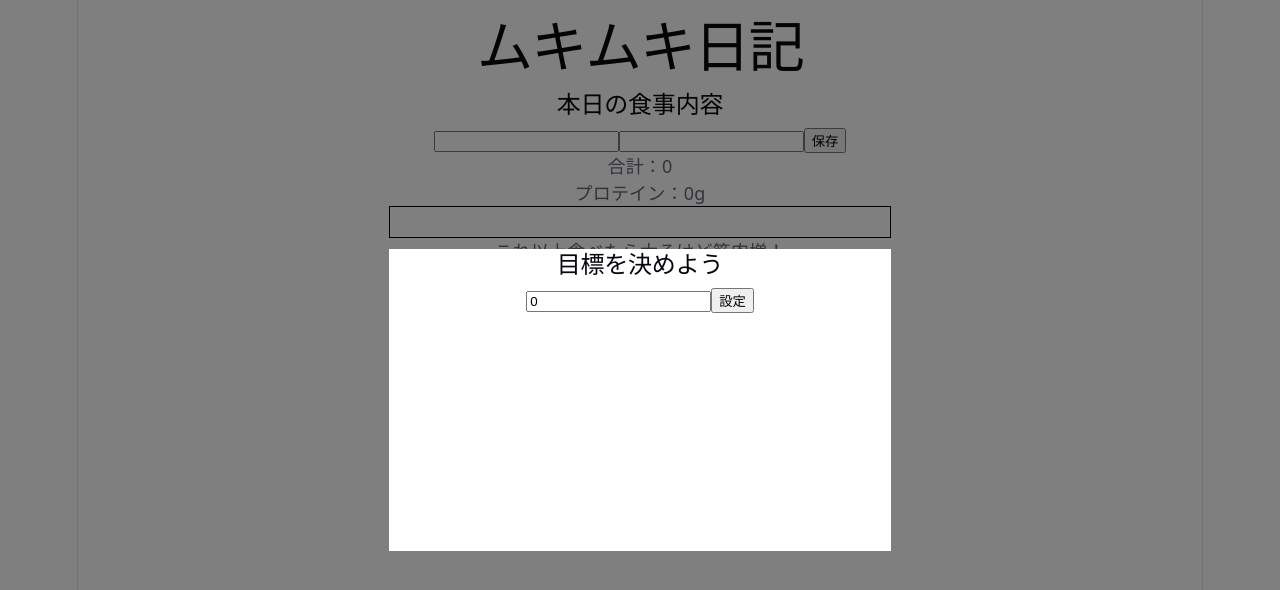
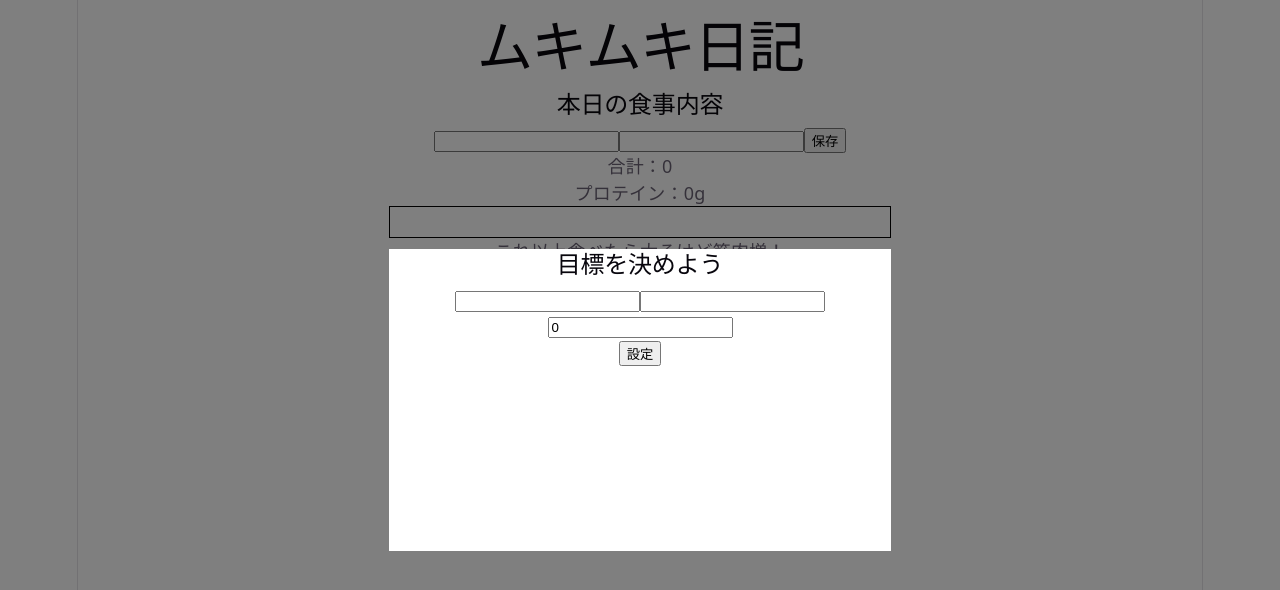
Before and after one commit to h17kk1121/protein1, a React (Vite) app: page / in a window 1280 px wide. Shown: the top 590 px of the page. Built offline with nearby package versions, Linux system fonts and the light colour scheme.

Commit message:
Update Food.jsx

```diff
--- a/src/Food.jsx
+++ b/src/Food.jsx
@@ -8,6 +8,9 @@ function Food({ math, setmath, anytime, setanytime, eat, seteat }) {
   const [goal, setgoal] = useState(0);
   const [goal2, setgoal2] = useState(false);
   const [randomFoods, setrandomFoods] = useState([]);
+  const [tall, settall] = useState('');
+  const [weight, setweight] = useState('');
+  const [type,settype]=useState([]);
 
 const [protein2, setprotein2] = useState('');
 const [proteinClass, setproteinClass] = useState(false);
@@ -41,7 +44,7 @@ const par=math
 
         setmath([...math, { ...eat, check: false, protein: false }]);
           seteat({ name: '', count: '' });
-          setanytime([...anytime, { name: eat.name, count: eat.count, proteinCount: 0 }]);
+          setanytime([...anytime, { name: eat.name, count: eat.count, proteinCount: 0 ,type: type }]);
         }}
       >
         保存
@@ -116,8 +119,7 @@ setmath(
 );
 setproteinClass(false);
 setprotein2('');
-      setproteinClass(false);
-      setprotein2('');
+
 
       setanytime(
   anytime.map((item) =>
@@ -252,8 +254,21 @@ setprotein2('');
                 setreal2(true);
               }}
             />
+            <select onChange={(e) => settype(e.target.value)}>
+         <option value="主食">主食</option>
+    <option value="主菜">主菜</option>
+  <option value="副菜">副菜</option>
+  <option value="汁物">汁物</option>
+  <option value="乳製品">乳製品</option>
+  <option value="果物">果物</option>
+
+        </select>
+
+
           </div>
         ))}
+
+
 
       {real2 && (
         <div className="warning">
@@ -284,12 +299,34 @@ setprotein2('');
         <section className={goal2 ? 'goal3' : 'goal2'}>
           <h2>目標を決めよう</h2>
 
+        <div className="set">
+
+        <input
+
+        type="text"
+        value={tall}
+        onChange={(e)=>settall(e.target.value)}>
+                  </input>
+
+
+        <input
+
+        type="text"
+        value={weight}
+        onChange={(e)=>setweight(e.target.value)}></input>
+
+
           <input
             type="number"
             value={goal}
             onChange={(e) => setgoal(e.target.value)}
             placeholder="目標を入力してください"
           />
+          </div>
+
+
+
+
 
           <button onClick={() => setgoal2(true)}>設定</button>
         </section>
@@ -304,13 +341,27 @@ setprotein2('');
           const random = [...foods].sort(() => Math.random() - 0.5);
           const selected = [];
           let total = 0;
+          let proteinTotal = 0;
 
           random.forEach((menu) => {
-            if (total + Number(menu.count) <= Number(goal)) {
-              selected.push(menu);
-              total += Number(menu.count);
-            }
-          });
+        if (
+  total + Number(menu.count) <= Number(goal) &&
+  proteinTotal + Number(menu.proteinCount) <= Number(weight) * 2
+&&selected.filter((item)=>item.type==='主食').length<1&&selected.filter((item)=>item.type==='主菜').length<1&&
+selected.filter((item)=>item.type==='副菜').length<1&&
+selected.filter((item)=>item.type==='汁物').length<1&&
+selected.filter((item)=>item.type==='乳製品').length<=0&&
+selected.filter((item)=>item.type==='果物').length<=0
+) {
+  selected.push(menu);
+  total += Number(menu.count);
+  proteinTotal += Number(menu.proteinCount);
+
+
+}});
+
+
+
 
           setrandomFoods(selected);
         }}
@@ -324,6 +375,8 @@ setprotein2('');
   <p>プロテイン: {menu.proteinCount}g</p>
 
 
+
+
   </div>
 ))}
     </div>
```
